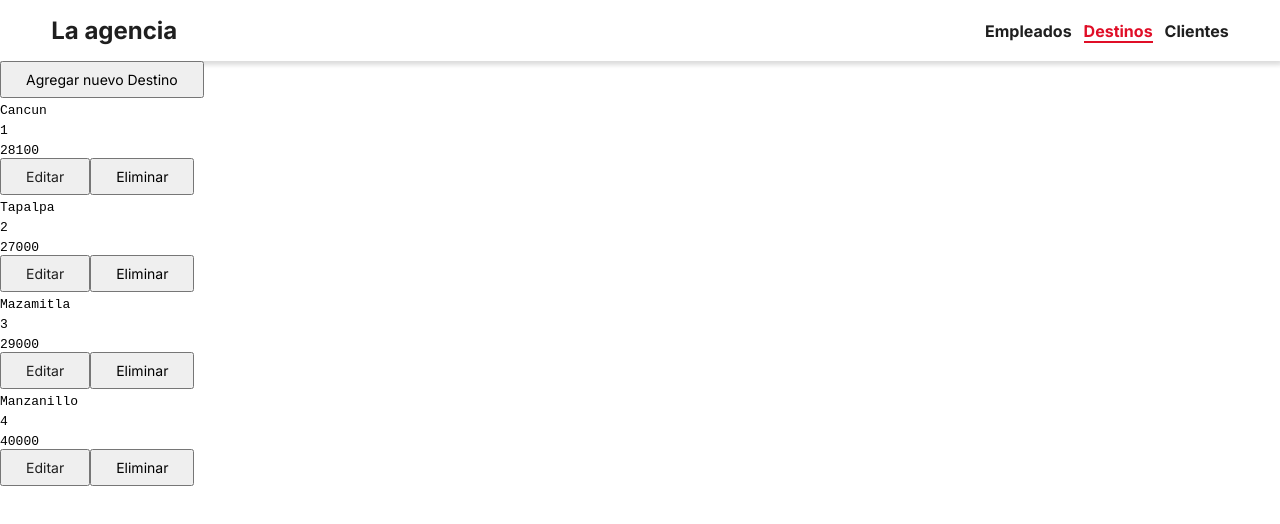
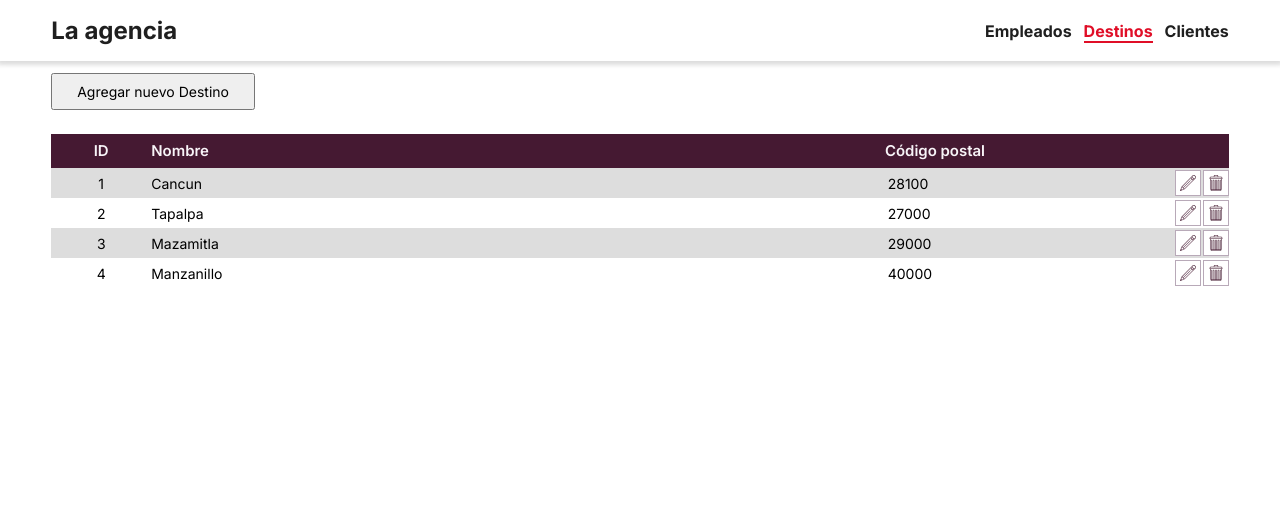
Before and after one commit to aortiz34/Agencia_de_viajes, a React (Create React App) app: page /destinos in a window 1280 px wide. Shown: the top 524 px of the page. Built offline with nearby package versions, Linux system fonts and the light colour scheme.

Commit message:
feat: implement styles in the destinos page

```diff
--- a/src/components/destino-card/destino-card.component.jsx
+++ b/src/components/destino-card/destino-card.component.jsx
@@ -2,6 +2,10 @@ import Button from '../button/button.component';
 import { Link } from 'react-router-dom';
 import { useContext } from 'react';
 import { DestinosContext } from '../../contexts/destinos.context';
+
+import './destino-card.styles.scss';
+import pencil from '../../assets/pencil.svg';
+import trashCan from '../../assets/trash-can.svg';
 
 const DestinoCard = ({ destino }) => {
 
@@ -10,16 +14,21 @@ const DestinoCard = ({ destino }) => {
 
     return (
         <div className="destino-card-container">
-            <samp>{nombreDelDestino}</samp><br />
-            <samp>{idDestino}</samp><br />
-            <samp>{codigoPostal}</samp><br />
-            <Button>
-                <Link to={`editar-destino/${idDestino}`}>Editar</Link>
-            </Button>
-            <Button onClick={() => destinoEliminado(destino)}>
-                Eliminar
-            </Button>
-            <br />
+            <div className="destino-card-data">
+                <span className="destino-card-id">{idDestino}</span>
+                <span className="destino-card-name">{nombreDelDestino}</span>
+                <span className="destino-card-cp">{codigoPostal}</span>
+            </div>
+            <div className="destino-card-actions">
+                <Link to={`/destinos/editar-destino/${idDestino}`}>
+                    <Button className="destino-card-actions-button" tabIndex="-1">
+                        <img className="destino-card-actions-img" src={pencil} title="Editar destino" alt="Un lápiz"/>
+                    </Button>
+                </Link>
+                <Button className="destino-card-actions-button" onClick={() => destinoEliminado(destino)}>
+                    <img className="destino-card-actions-img" src={trashCan} title="Eliminar destino" alt="Un bote de basura"/>
+                </Button>
+            </div>
         </div>
     );
 }
--- /dev/null
+++ b/src/components/destino-card/destino-card.styles.scss
@@ -0,0 +1,63 @@
+.destino-card {
+  &-container {
+    display: flex;
+    align-items: center;
+    font-size: 0.875rem;
+    width: 100%;
+  }
+
+  &-data {
+    display: flex;
+    align-items: center;
+    width: 100%;
+    padding: 0.375rem 0;
+    align-self: stretch;
+    min-width: 400px;
+
+    >span {
+      display: inline-block;
+    }
+
+  }
+
+  &-id {
+    text-align: center;
+    width: 10%;
+    max-width: 100px;
+  }
+
+  &-name {
+    width: 65%;
+    flex-grow: 1;
+  }
+
+  &-cp {
+    width: 25%;
+    flex-grow: 1;
+  }
+
+  &-actions {
+    display: flex;
+    gap: 0.125rem;
+    padding: 0.125rem 0;
+
+    &-button {
+      display: flex;
+      align-items: center;
+      justify-content: center;
+      padding: 0.25rem;
+      cursor: pointer;
+      background-color: white;
+      border: 1px solid var(--clr-light-gray);
+
+      &:hover {
+        background-color: var(--clr-white);
+      }
+    }
+
+    &-img {
+      height: 1rem;
+      width: auto;
+    }
+  }
+}
--- a/src/routes/destinos/destinos.component.jsx
+++ b/src/routes/destinos/destinos.component.jsx
@@ -4,22 +4,32 @@ import { Link } from "react-router-dom";
 
 import Button from "../../components/button/button.component";
 import DestinoCard from "../../components/destino-card/destino-card.component";
+import './destinos.styles.scss';
 
 const Destinos = () => {
 
     const { destinos } = useContext(DestinosContext);
 
     return (
-        <div>
-            <Link to="agregar-destino">
-                <Button>
+        <div className="destinos-catalogue-wrapper container">
+            <Link className="destinos-catalogue-link" to="/destinos/agregar-destino">
+                <Button tabIndex="-1">
                     Agregar nuevo Destino
                 </Button>
             </Link>
-            <div className="destinos-catalogue-container">
-                {destinos.map((destino) => (
-                    <DestinoCard key={destino.idDestino} destino={destino} />
-                ))}
+            <div className="destinos-catalogue">
+                <header className="destinos-catalogue-header-container">
+                    <div className="destinos-catalogue-header">
+                        <span className="destinos-catalogue-id">ID</span>
+                        <span className="destinos-catalogue-name">Nombre</span>
+                        <span className="destinos-catalogue-cp">Código postal</span>
+                    </div>
+                </header>
+                <div className="destinos-catalogue-container">
+                    {destinos.map((destino) => (
+                        <DestinoCard key={destino.idDestino} destino={destino} />
+                    ))}
+                </div>
             </div>
         </div>
     );
--- a/src/routes/destinos/destinos.styles.scss
+++ b/src/routes/destinos/destinos.styles.scss
@@ -0,0 +1,54 @@
+.destinos-catalogue {
+  overflow-x: auto;
+  margin-top: 1.5rem;
+  margin-bottom: 2rem;
+
+  &-link {
+    width: 100%;
+    height: 100%;
+  }
+
+  &-wrapper {
+    margin-top: 0.75rem;
+  }
+
+  &-header {
+    display: flex;
+    align-items: center;
+    width: calc(100% - 3.625rem);
+    min-width: 400px;
+    font-size: 0.935rem;
+    font-weight: 600;
+    padding: 0.5rem 0;
+    color: var(--clr-white);
+
+    &-container {
+      background-color: var(--clr-dark-violet);
+      width: 100%;
+      min-width: calc(400px + 3.625rem);
+    }
+  }
+
+  &-id {
+    text-align: center;
+    width: 10%;
+    max-width: 100px;
+  }
+
+  &-name {
+    width: 65%;
+    flex-grow: 1;
+  }
+
+  &-cp {
+    width: 25%;
+    flex-grow: 1;
+  }
+
+  &-container {
+
+    >*:nth-child(odd)>div {
+      background-color: var(--clr-backdrop);
+    }
+  }
+}
```
